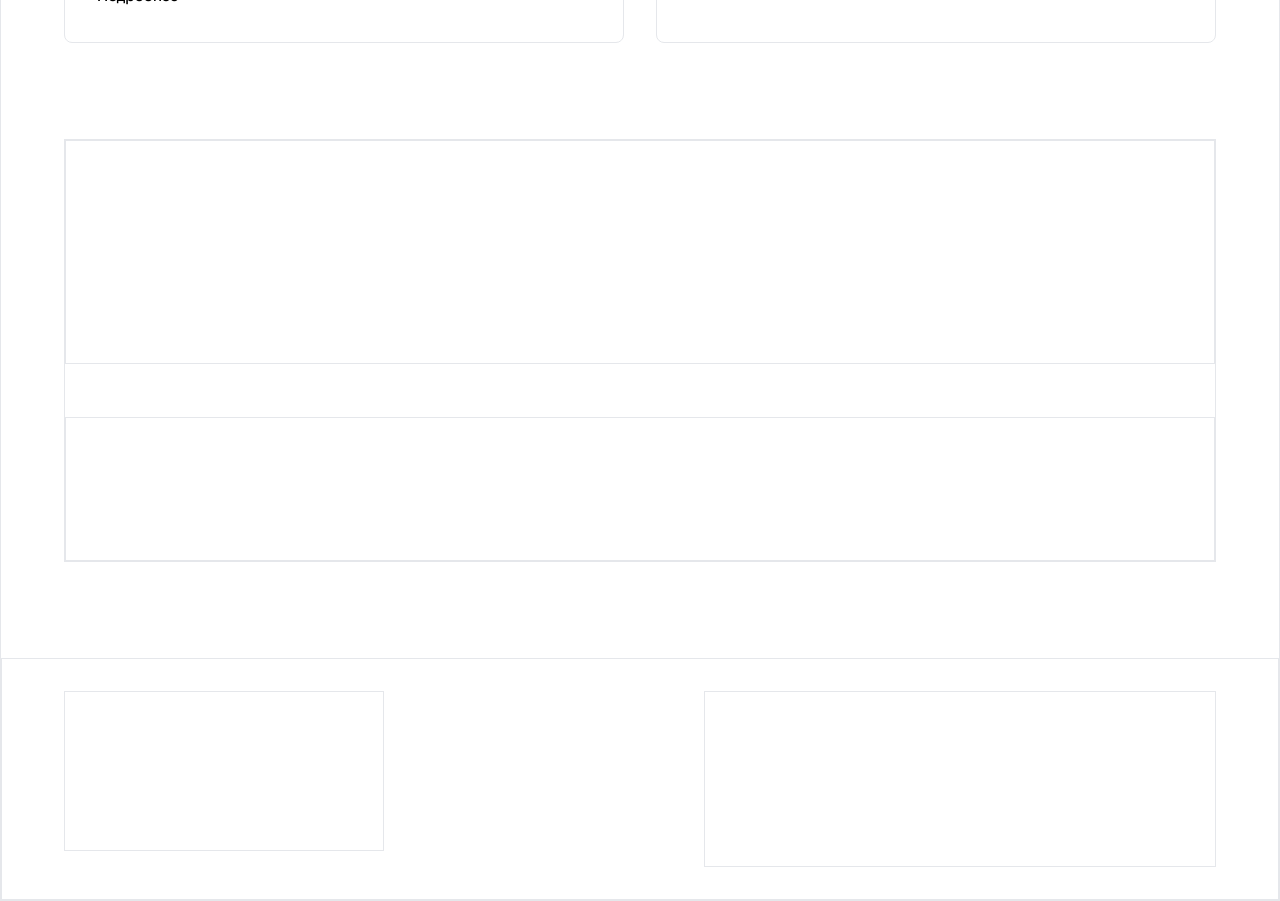
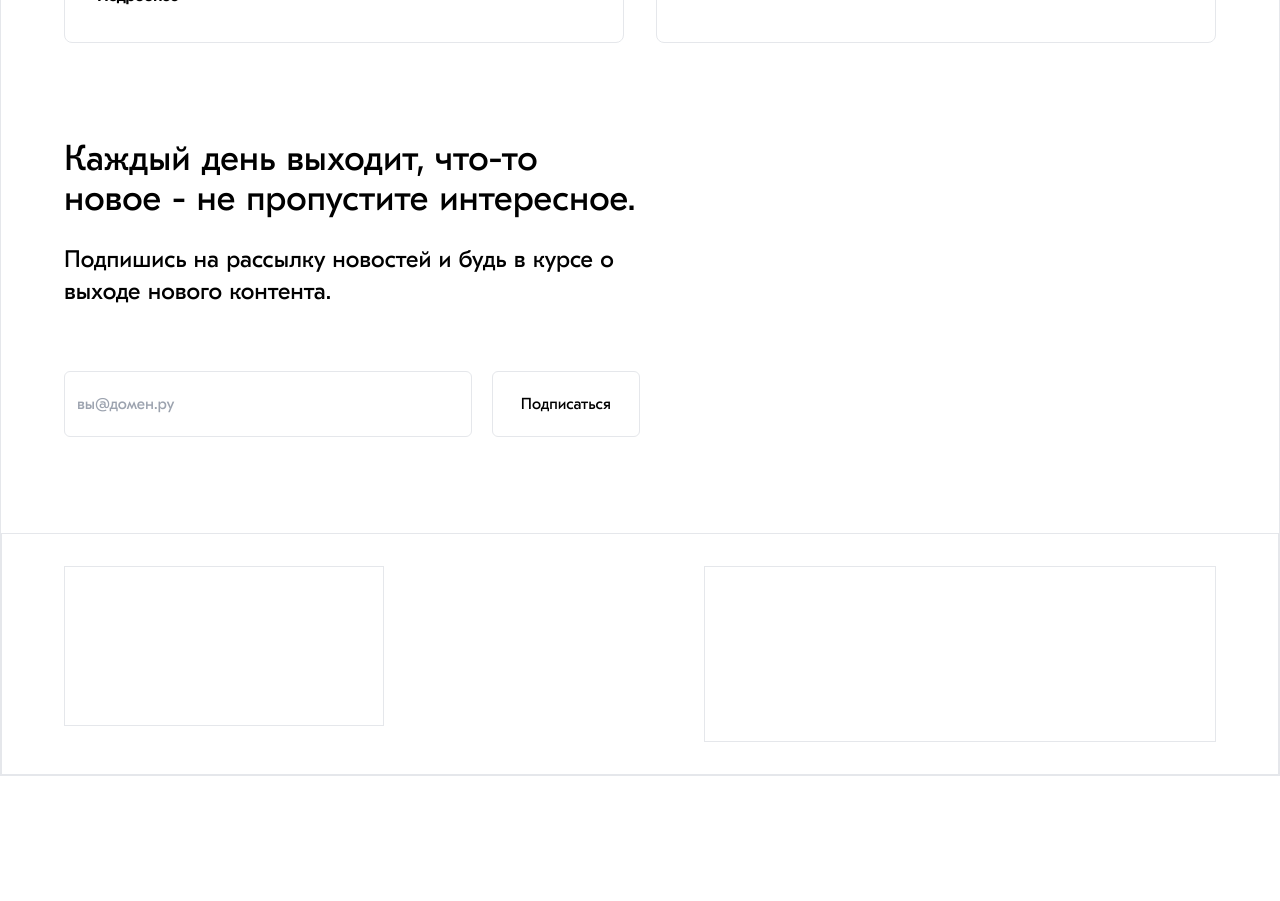
Before and after one commit to MiCkEyZzZ/mfz, a Next.js app: page /posts in a window 1280 px wide. Shown: the part 2500-3401 px from the top of the page. After the commit the page ends 3276 px from the top, so only its background shows below. Built offline with nearby package versions, Linux system fonts and the light colour scheme.

Commit message:
стилизовал подписку

```diff
--- a/app/layout.tsx
+++ b/app/layout.tsx
@@ -10,7 +10,7 @@ import Subscribe from 'components/subscribe'
 
 const gteestipro = localFont({
   src: '../public/fonts/GTEestiProText-Regular.woff2',
-  weight: '700',
+  weight: '400',
   variable: '--font-gteestipro',
   display: 'swap',
 })
@@ -25,7 +25,7 @@ export default function RootLayout({
   return (
     <html lang='ru' className={clsx('text-black', gteestipro.variable)}>
       <head />
-      <body className='flex flex-col items-center w-full h-auto font-serif border'>
+      <body className='flex flex-col items-center w-full h-auto font-gteestipro border'>
         <Header />
         <main className='w-full max-w-6xl h-auto px-2 md:px-0'>{children}</main>
         <Subscribe />
--- a/app/posts/page.tsx
+++ b/app/posts/page.tsx
@@ -19,7 +19,7 @@ function PostsPage() {
             <article>
               <Link href='/philosophy/1' className='flex flex-col w-full'>
                 <h3 className='text-xl font-semibold'>Пролог ВИДЕТЬ</h3>
-                <p className='text-base mt-4'>
+                <p className='text-base font-normal mt-4'>
                   В этой работе выражено стремление увидеть и показать то, чем
                   становится и чего требует человек, если его целиком и
                   полностью рассматривать в рамках явлений. Зачем стремиться
--- a/components/subscribe.tsx
+++ b/components/subscribe.tsx
@@ -1,9 +1,32 @@
 function Subscribe() {
   return (
-    <section className='flex flex-col items-center w-full my-24'>
-      <div className='flex flex-col justify-between w-full max-w-6xl h-423 border'>
-        <div className='w-full h-56 border'></div>
-        <div className='w-full h-36 border'></div>
+    <section className='flex flex-col items-center w-full my-24 px-2 md:px-0'>
+      <div className='flex flex-col justify-between w-full max-w-6xl'>
+        <div className='w-full max-w-xl'>
+          <h2 className='text-4xl mb-6'>
+            Каждый день выходит, что-то новое - не пропустите интересное.
+          </h2>
+          <p className='text-2xl'>
+            Подпишись на рассылку новостей и будь в курсе о выходе нового
+            контента.
+          </p>
+        </div>
+        <div className='w-full mt-16'>
+          <form className='flex flex-row items-center w-full max-w-xl'>
+            <fieldset className='w-full'>
+              <input
+                type='text'
+                placeholder='вы@домен.ру'
+                className='w-full px-3 py-5 border rounded-md'
+              />
+            </fieldset>
+            <div className='ml-5'>
+              <button className='px-7 py-5 border rounded-md'>
+                Подписаться
+              </button>
+            </div>
+          </form>
+        </div>
       </div>
     </section>
   )
--- a/tailwind.config.js
+++ b/tailwind.config.js
@@ -8,10 +8,9 @@ module.exports = {
   theme: {
     extend: {
       fontFamily: {
-        serif: ['var(--font-gteestipro)'],
+        gteestipro: ['var(--font-gteestipro)'],
       },
       height: {
-        423: '423px',
         506: '506px',
       },
       fontSize: {
```
